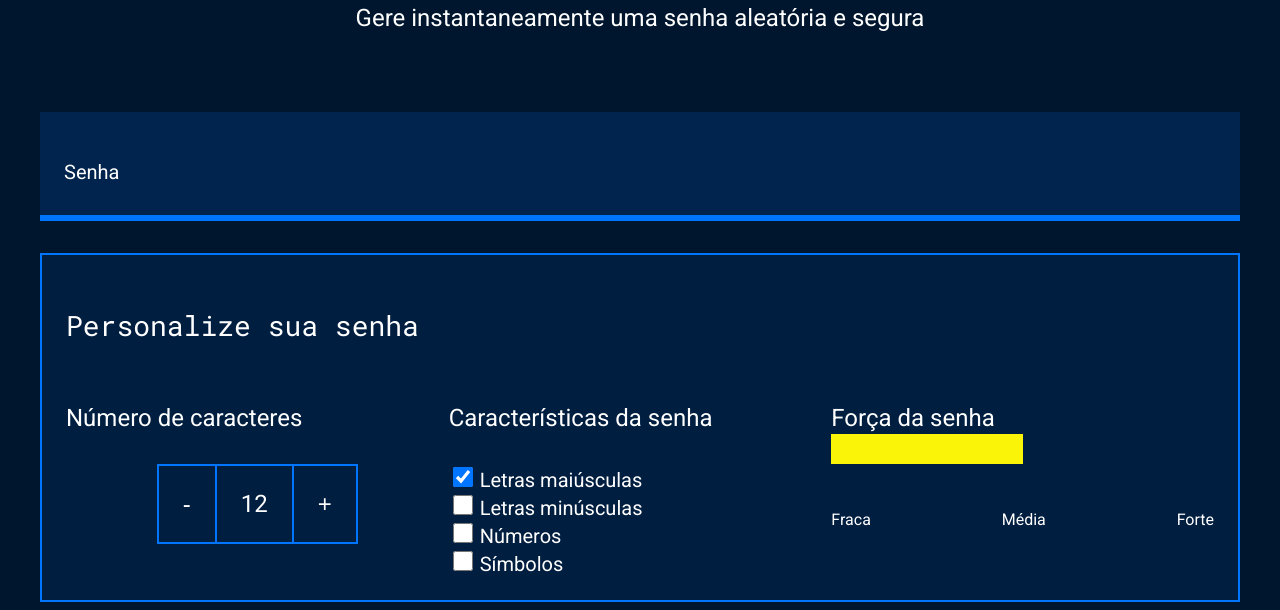
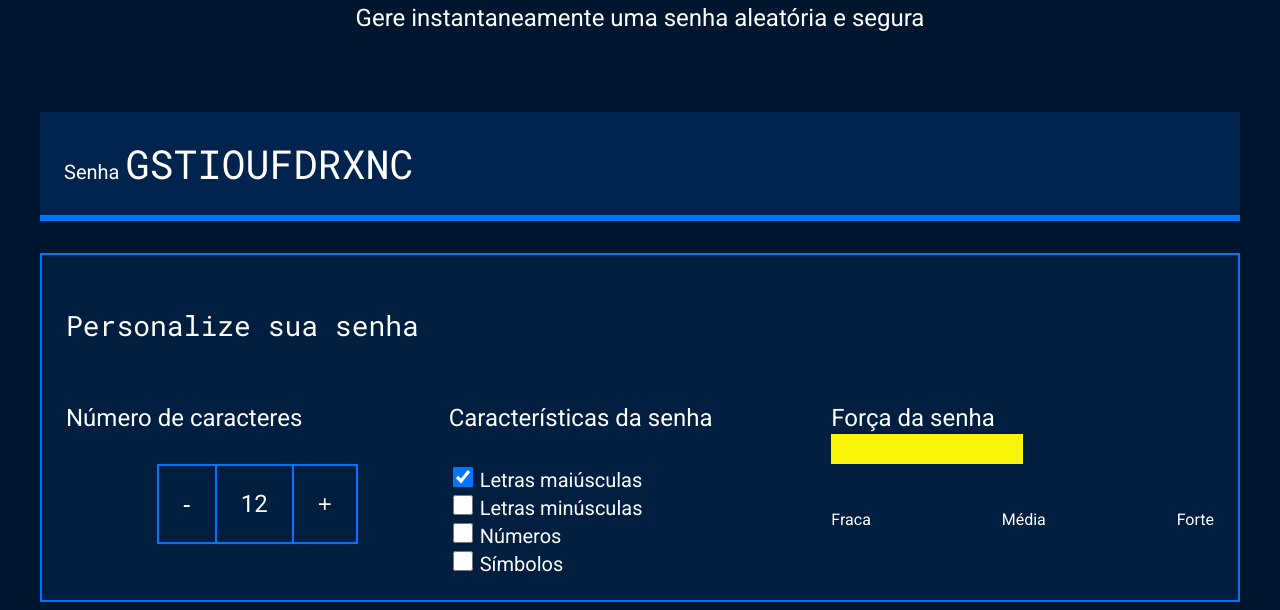
Before and after one commit to GuilhermeLovatto15/seguranca_digital, a plain HTML site: page index.html in a window 1280 px wide. Shown: the part 214-824 px from the top of the page. Drawn offline with Linux system fonts and the light colour scheme.

Commit message:
Add files via upload

```diff
--- a/index.html
+++ b/index.html
@@ -17,7 +17,7 @@
         </div>
         <div class="conteudo-senha">
             <label for="senha">Senha</label>
-            <input name="senha" type="text" id="campo-senha">
+            <input name="senha" type="text" id="campo-senha" readonly>
         </div>
         <div class="parametro">
             <h3 class="parametro-titulo">Personalize sua senha</h3>
--- a/main.js
+++ b/main.js
@@ -23,3 +23,47 @@ function aumentaTamanho(){
 
     numeroSenha.textContent = tamanhoSenha;
 }
+
+const campoSenha = document.querySelector('#campo-senha');
+const checkbox = document.querySelectorAll('.checkbox');
+
+for (i=0; i < checkbox.length; i++){
+    checkbox[i].onclick = geraSenha;
+}
+
+const letrasMaiusculas = 'ABCDEFGHIJKLMNOPQRSTUVXYWZ';
+const letrasMinusculas = 'abcdefghijklmnopqrstuvxywz';
+const numeros = '0123456789';
+const simbolos = '!@%*?';
+
+function geraSenha (){
+    let alfabeto = '';
+
+    if (checkbox[0].checked){
+        alfabeto = alfabeto + letrasMaiusculas;
+    }
+
+    if (checkbox[1].checked){
+        alfabeto = alfabeto + letrasMinusculas;
+    }
+
+    if (checkbox[2].checked){
+        alfabeto = alfabeto + numeros;
+    }
+
+    if (checkbox[3].checked){
+        alfabeto = alfabeto + simbolos;
+    }
+
+
+    let senha = '';
+    for (let i=0; i<tamanhoSenha; i++){
+        let numeroAleatorio = Math.random()*alfabeto.length;
+        numeroAleatorio = Math.floor(numeroAleatorio);
+        senha = senha + alfabeto[numeroAleatorio];
+    }
+
+    campoSenha.value = senha;
+}
+
+geraSenha();
```
